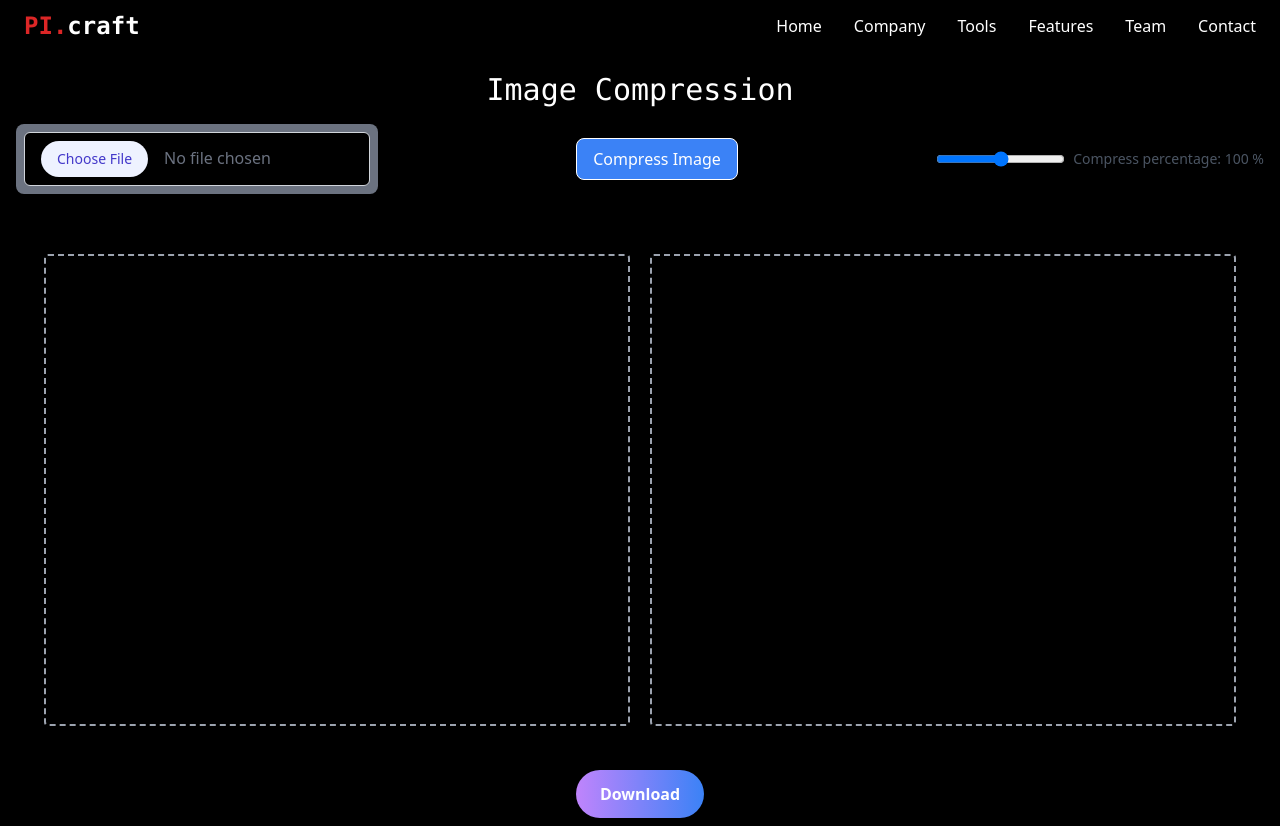
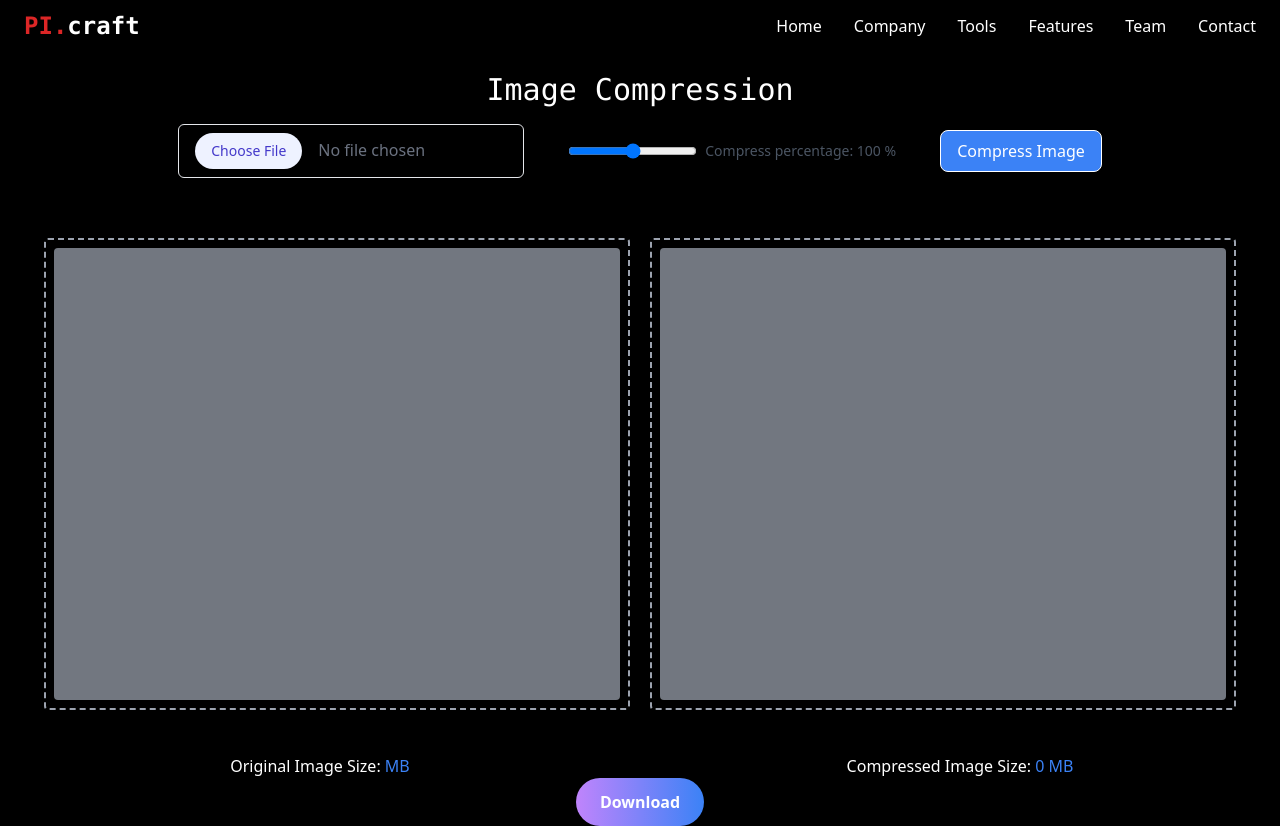
Before and after one commit to 1thenameisshivam/PixelCraft, a React (Vite) app: page /home in a window 1280 px wide. Built offline with nearby package versions, Linux system fonts and the light colour scheme.

Commit message:
added shimmerUI

```diff
--- a/src/components/Custom/Compression.jsx
+++ b/src/components/Custom/Compression.jsx
@@ -1,7 +1,7 @@
 import { useState, useEffect } from "react";
 import imageCompression from "browser-image-compression";
 // import useImageCompression from "@/hooks/useCompressHandler";
-
+import { Skeleton } from "../ui/skeleton";
 const Compression = () => {
   const [image, setImage] = useState(null); // image uploaded
   const [file, setFile] = useState(null); // Link of the uploaded image
@@ -12,12 +12,13 @@ const Compression = () => {
 
   useEffect(() => {
     if (imageSize !== null && percentage >= 0) {
+      setCompressedImage(null);
       // Convert percentage to compress value (maxSizeMB)
       const newSize = imageSize - imageSize * (percentage / 100);
       // console.log("New Size", newSize);
       setCompressValue(newSize);
     }
-    }, [imageSize, percentage]);
+  }, [percentage]);
 
   const handleFileUpload = (e) => {
     const selectedFile = e.target.files[0];
@@ -46,17 +47,17 @@ const Compression = () => {
         };
         const compressedFile = await imageCompression(image, options);
         // Log the original and compressed file sizes
-                console.log(
-                    "Original file size:",
-                    (image.size / (1024 * 1024)).toFixed(2),
-                    "MB"
-                );
+        // console.log(
+        //   "Original file size:",
+        //   (image.size / (1024 * 1024)).toFixed(2),
+        //   "MB"
+        // );
         setImageSize((image.size / (1024 * 1024)).toFixed(2));
-                console.log(
-                    "Compressed file size:",
-                    (compressedFile.size / (1024 * 1024)).toFixed(2),
-                    "MB"
-                );
+        // console.log(
+        //   "Compressed file size:",
+        //   (compressedFile.size / (1024 * 1024)).toFixed(2),
+        //   "MB"
+        // );
         // Create object URL for compressed image
         const compressedImageURL = URL.createObjectURL(compressedFile);
         setCompressedImage(compressedImageURL);
@@ -72,24 +73,17 @@ const Compression = () => {
   // };
 
   return (
-        <div className="text-white">
-            <h1 className="text-3xl font-mono mt-5 text-center">
-                Image Compression
-            </h1>
-            <div className="flex items-center justify-between space-x-4 m-4">
-                <div className="input space-y-4 p-2 bg-gray-500 rounded-lg shadow-md max-w-sm">
+    <div className="text-white overflow-hidden">
+      <h1 className="text-3xl font-mono mt-5 text-center">Image Compression</h1>
+      <div className="flex items-center justify-center gap-7 space-x-4 m-4">
+        <div className="input space-y-4 p-2rounded-lg shadow-md max-w-sm">
           <input
             type="file"
-                        className="w-full px-4 py-2 border border-gray-300 rounded-md text-gray-500 file:mr-4 file:py-2 file:px-4 file:rounded-full file:border-0 file:text-sm file:bg-indigo-50 file:text-indigo-700 hover:file:bg-indigo-100"
+            className="w-full px-4 py-2 border rounded-md text-gray-500 file:mr-4 file:py-2 file:px-4 file:rounded-full file:border-0 file:text-sm file:bg-indigo-50 file:text-indigo-700 hover:file:bg-indigo-100"
             onChange={handleFileUpload}
           />
         </div>
-                <button
-                    className="bg-blue-500 text-white border border-white rounded-lg px-4 py-2 hover:bg-blue-700"
-                    onClick={compressHandler}
-                >
-                    Compress Image
-                </button>
+
         <div className="range-filter flex items-center">
           <input
             type="range"
@@ -100,34 +94,52 @@ const Compression = () => {
             onChange={(e) => setPercentage(e.target.value)}
             className="mr-2"
           />
-                    <label
-                        htmlFor="volume"
-                        className="text-sm font-medium text-gray-600"
-                    >
+          <label htmlFor="volume" className="text-sm font-medium text-gray-600">
             Compress percentage: {percentage} %
           </label>
         </div>
+        <button
+          className="bg-blue-500 text-white border border-white rounded-lg px-4 py-2 hover:bg-blue-700"
+          onClick={compressHandler}
+        >
+          Compress Image
+        </button>
       </div>
 
       <div className="w-screen h-[70vh] flex p-11 gap-5">
-                <div className="w-1/2 h-full rounded border-dashed border-gray-400 border-2">
-                    {file && (
-                        <img
-                            className="h-full w-full"
-                            src={file}
-                            alt="Uploaded Image"
-                        />
+        <div className="w-1/2 h-full rounded border-dashed p-2 border-gray-400 border-2">
+          {file ? (
+            <img className="h-full w-full" src={file} alt="Uploaded Image" />
+          ) : (
+            <Skeleton className="w-full h-full rounded bg-gray-400 " />
           )}
         </div>
-                <div className="w-1/2 h-full rounded border-dashed border-gray-400 border-2">
-                    {compressedImage && (
+        <div className="w-1/2 h-full rounded border-dashed p-2 border-gray-400 border-2">
+          {compressedImage ? (
             <img
               className="h-full w-full"
               src={compressedImage}
               alt="Compressed Image"
             />
+          ) : (
+            <Skeleton className="w-full h-full rounded  bg-gray-400" />
           )}
         </div>
+      </div>
+      <div className="flex  w-screen">
+        <h1 className="w-1/2 text-center">
+          Original Image Size:{" "}
+          <span className="text-blue-500">{imageSize} MB</span>
+        </h1>
+        <h1 className="w-1/2 text-center">
+          Compressed Image Size:{" "}
+          <span className="text-blue-500">
+            {compressedImage
+              ? (compressedImage.size / (1024 * 1024)).toFixed(2)
+              : 0}{" "}
+            MB
+          </span>
+        </h1>
       </div>
       <div className="flex justify-center">
         <button
--- /dev/null
+++ b/src/components/ui/skeleton.jsx
@@ -0,0 +1,17 @@
+import { cn } from "@/lib/utils"
+
+function Skeleton({
+  className,
+  ...props
+}) {
+  return (
+    (<div
+      className={cn(
+        "animate-pulse rounded-md bg-neutral-900/10 dark:bg-neutral-50/10",
+        className
+      )}
+      {...props} />)
+  );
+}
+
+export { Skeleton }
--- a/src/hooks/useCompressHandler.js
+++ b/src/hooks/useCompressHandler.js
@@ -1,15 +1,18 @@
+/* eslint-disable no-unused-vars */
 import imageCompression from "browser-image-compression";
 import { useState } from "react";
-const useImageCompression = (image, compressValue) => {
-    const [compressedSize, setCompressedSize] = useState(null);
-    const [compressedImageURL, setCompressedImageURL] = useState(null);
+const useImageCompression = () => {
+  //   const [compressedSize, setCompressedSize] = useState(null);
+  //   const [compressedImageURL, setCompressedImageURL] = useState(null);
 
-    const compressImage = async () => {
+  const compressImage = async (image, compressValue) => {
     if (image) {
+      console.log(compressValue);
+      console.log(image);
       try {
         // Set up compression options
         const options = {
-                    maxSizeMB: compressValue, // Maximum file size in MB
+          maxSizeMB: NaN, // Maximum file size in MB
           maxWidthOrHeight: 1920, // Maximum width or height of the image
           useWebWorker: true, // Use multi-threading for better performance
         };
@@ -22,21 +25,21 @@ const useImageCompression = (image, compressValue) => {
           "MB"
         );
         // Set the compressed file size and URL
-                setCompressedSize((compressedFile.size / (1024 * 1024)).toFixed(2)); // In MB
-                console.log(
-                    (compressedFile.size / (1024 * 1024)).toFixed(2)
-                );
+        // setCompressedSize((compressedFile.size / (1024 * 1024)).toFixed(2)); // In MB
+        console.log((compressedFile.size / (1024 * 1024)).toFixed(2));
 
-                const compressedImageURL = URL.createObjectURL(compressedFile);
-                setCompressedImageURL(compressedImageURL);
+        const compressedURL = URL.createObjectURL(compressedFile);
+        // setCompressedImageURL(compressedURL);
+        // console.log(compressedImageURL);
+        return [compressedURL, compressedFile];
       } catch (error) {
         console.error("Error compressing image:", error);
       }
     }
   };
-
+  //   compressImage();
   // Return compressedSize and compressedImageURL in an array
-    return [compressedImageURL, compressImage];
+  return compressImage;
 };
 
 export default useImageCompression;
```
Also changed, not shown: 1 other file (tests, documents, lock files or other folders). Lines whose indentation alone changed are shown as unchanged.
